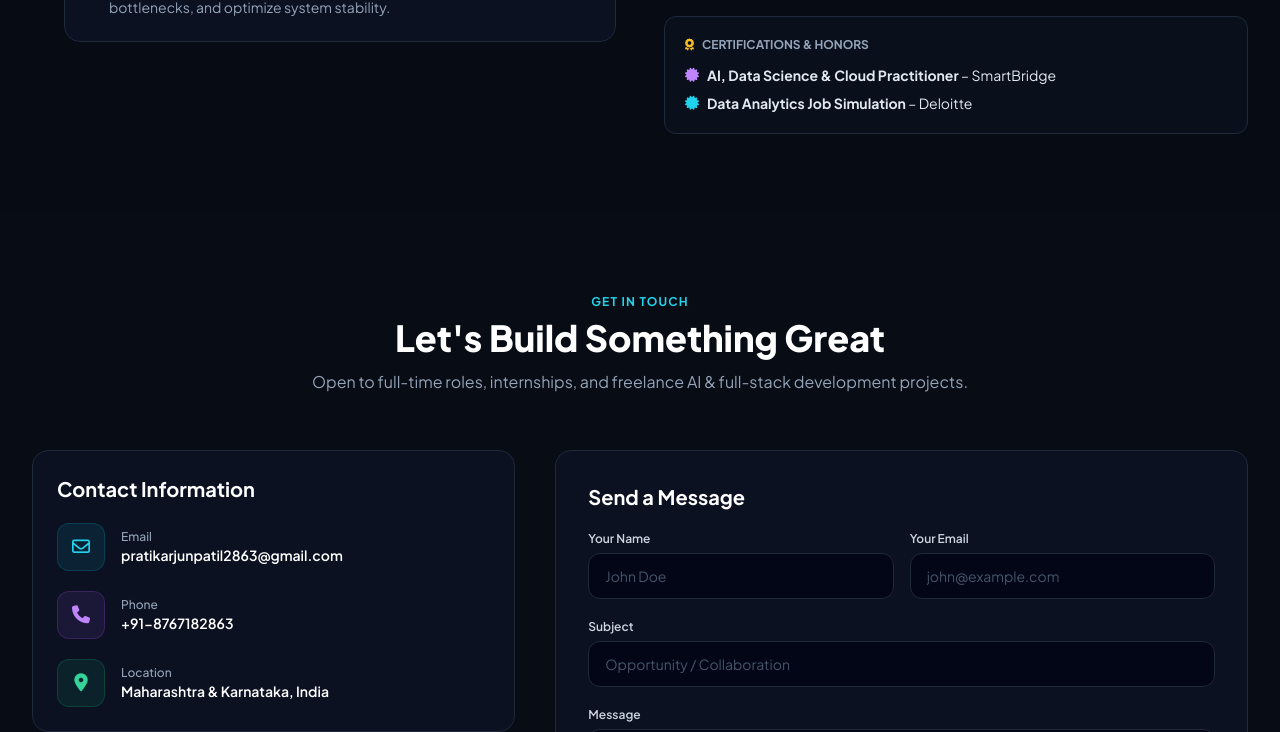
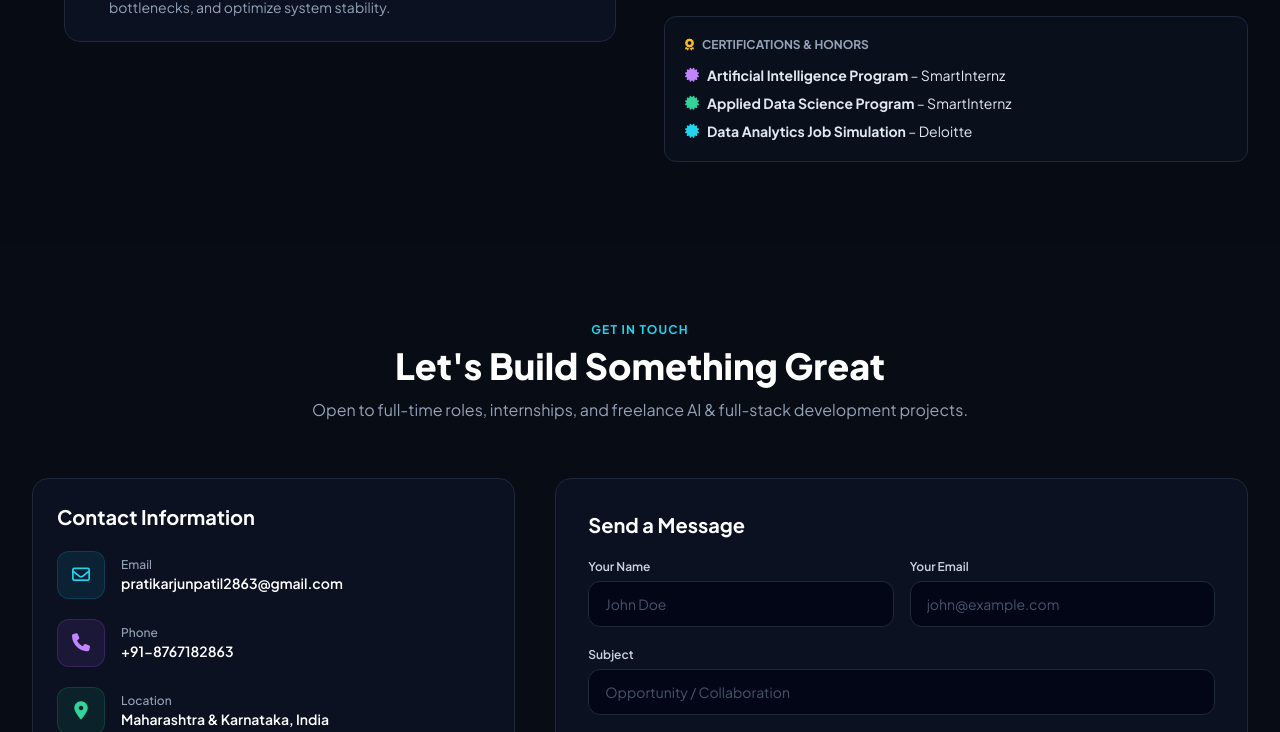
Before and after one commit to PratikPatil156/PratikPatil156, a plain HTML site: page index.html in a window 1280 px wide. Shown: the part 3525-4257 px from the top of the page. Drawn offline with nearby package versions, Linux system fonts and the light colour scheme.

Commit message:
Update certifications: Add SmartInternz AI and Data Science programs, remove SmartBridge

```diff
--- a/index.html
+++ b/index.html
@@ -667,7 +667,11 @@
               <div class="space-y-2 text-xs sm:text-sm">
                 <div class="flex items-center gap-2 text-slate-200">
                   <i class="fa-solid fa-certificate text-purple-400"></i>
-                  <span><strong>AI, Data Science & Cloud Practitioner</strong> – SmartBridge</span>
+                  <span><strong>Artificial Intelligence Program</strong> – SmartInternz</span>
+                </div>
+                <div class="flex items-center gap-2 text-slate-200">
+                  <i class="fa-solid fa-certificate text-emerald-400"></i>
+                  <span><strong>Applied Data Science Program</strong> – SmartInternz</span>
                 </div>
                 <div class="flex items-center gap-2 text-slate-200">
                   <i class="fa-solid fa-certificate text-cyan-400"></i>
```
Also changed, not shown: 1 other file.
